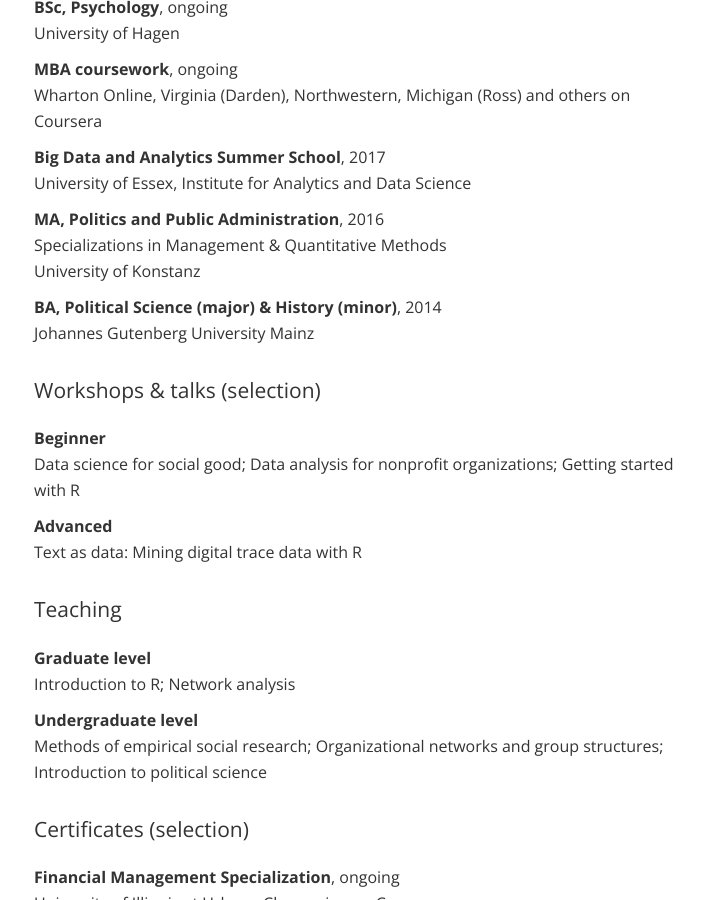
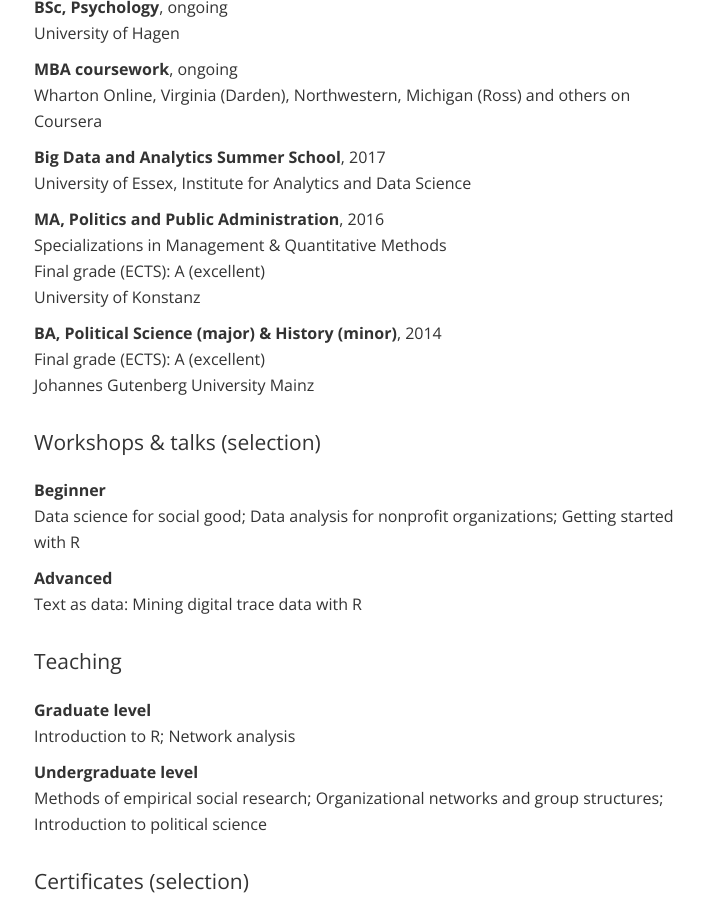
Before and after one commit to lhehnke/lhehnke.github.io, a Jekyll site: the page built from cv/index.html, in a window 1280 px wide and 900 px high, scrolled down 1289 px. Shown: the whole window, without its empty margins (282-986 px from the left). Built offline with Jekyll 4.4.1, drawn with Linux system fonts in a browser that asks for light colours; nearby versions of some CDN libraries.

Commit message:
Update CV

```diff
--- a/cv/index.html
+++ b/cv/index.html
@@ -76,9 +76,11 @@
 
     <p><strong>MA, Politics and Public Administration</strong>, 2016<br>
         Specializations in Management & Quantitative Methods<br>
+        Final grade (ECTS): A (excellent)<br>
 				University of Konstanz</p>
 
     <p style="margin-bottom:30px"><strong>BA, Political Science (major) & History (minor)</strong>, 2014<br>
+        Final grade (ECTS): A (excellent)<br>
 				Johannes Gutenberg University Mainz</p>
 
 
```
